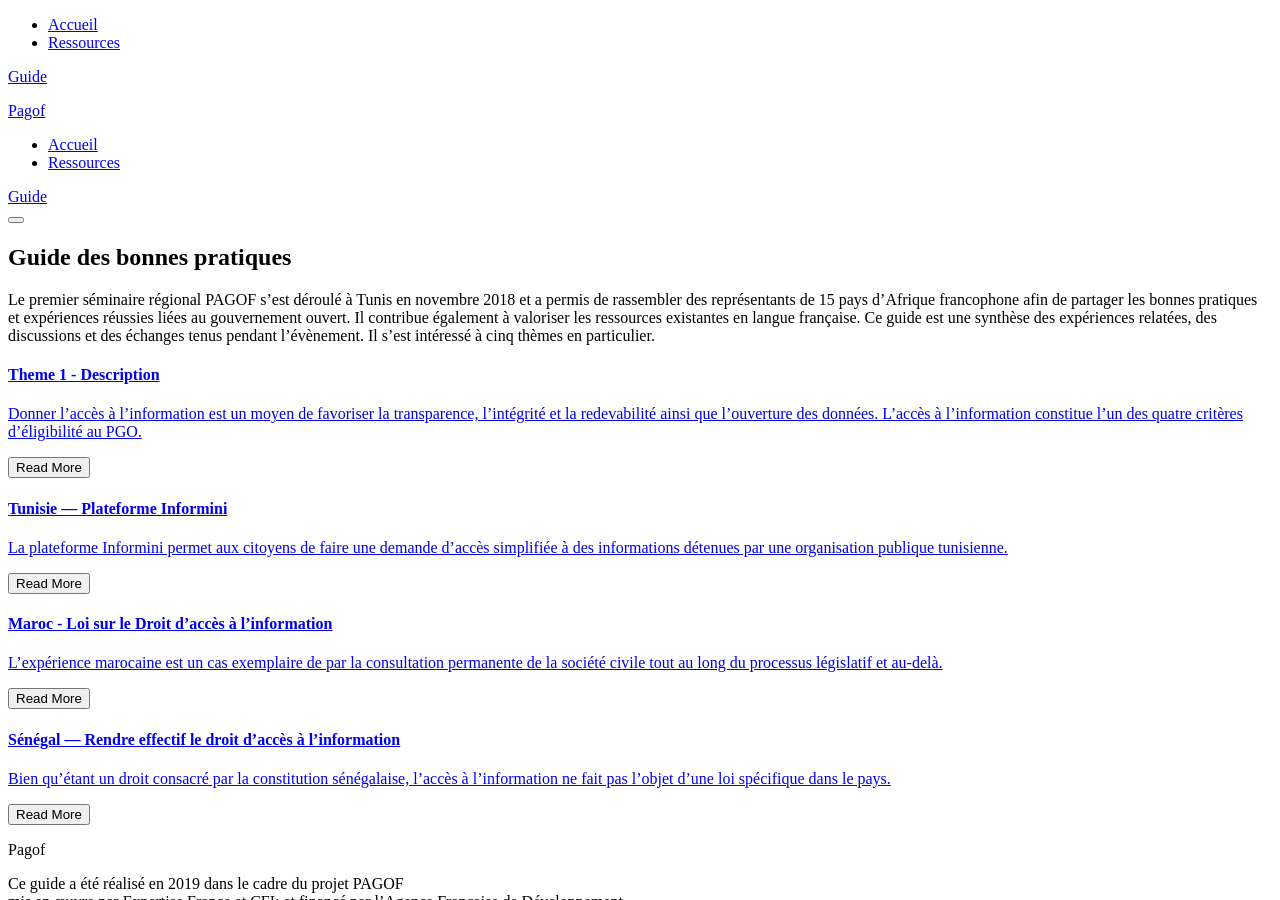
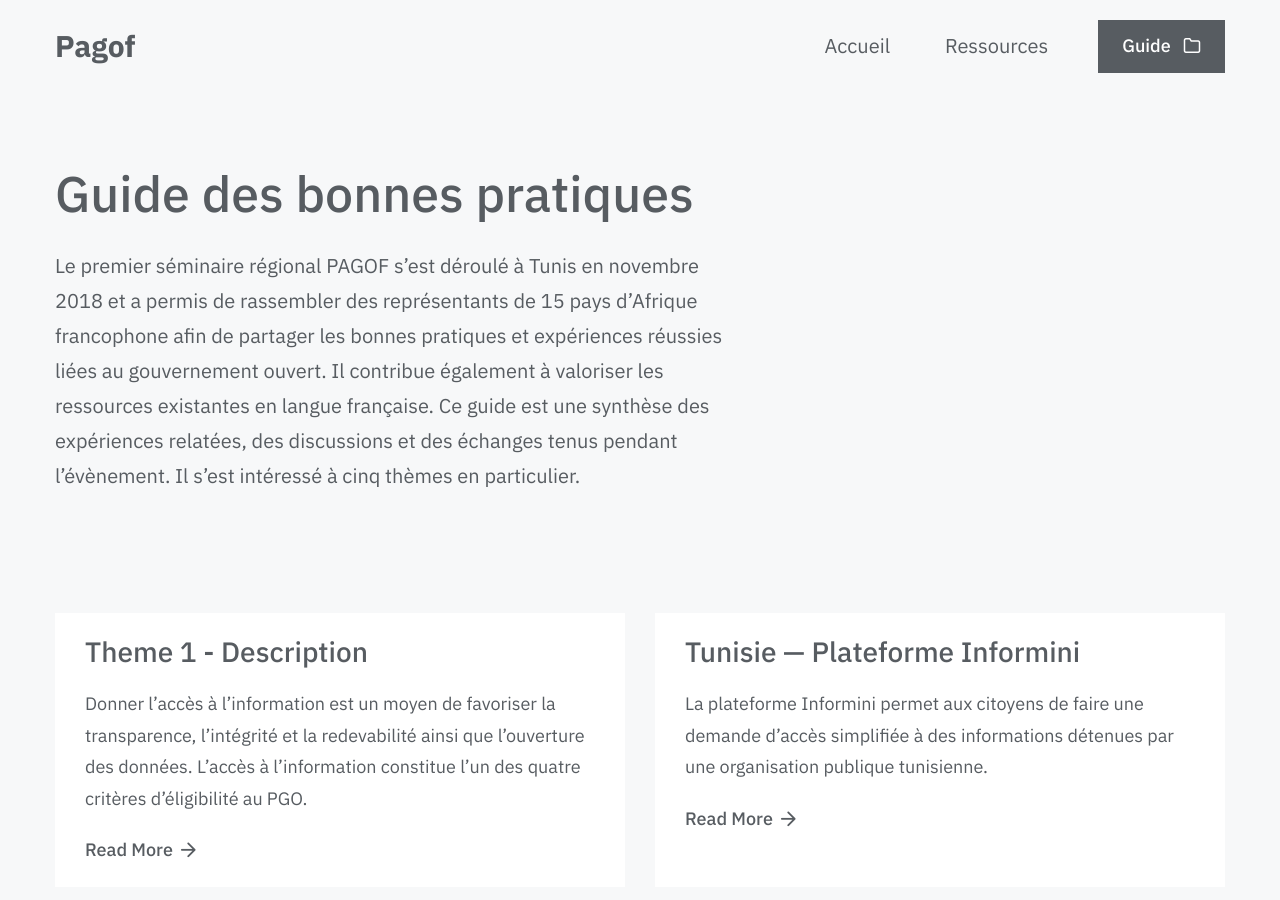
Before and after one commit to cecilaki/guide, a Jekyll site: the page built from documentation.md, in a window 1280 px wide and 900 px high. Built offline with Jekyll 4.4.1, drawn with Linux system fonts in a browser that asks for light colours; nearby versions of some CDN libraries; some web fonts are replaced; library files that are not in the unit come from our copies.

Commit message:
Removed baseurl value to test

```diff
--- a/_config.yml
+++ b/_config.yml
@@ -1,6 +1,6 @@
 # Theme settings
 dox:
-    baseurl: guide
+    baseurl:
     title: Guide des bonnes pratiques
     theme_color: '#0976f8' # Define theme primary color with HEX value
     language: en-US # Use ISO language and country codes to setup language of your website - https://www.w3schools.com/tags/ref_language_codes.asp and https://www.w3schools.com/tags/ref_country_codes.asp
```
